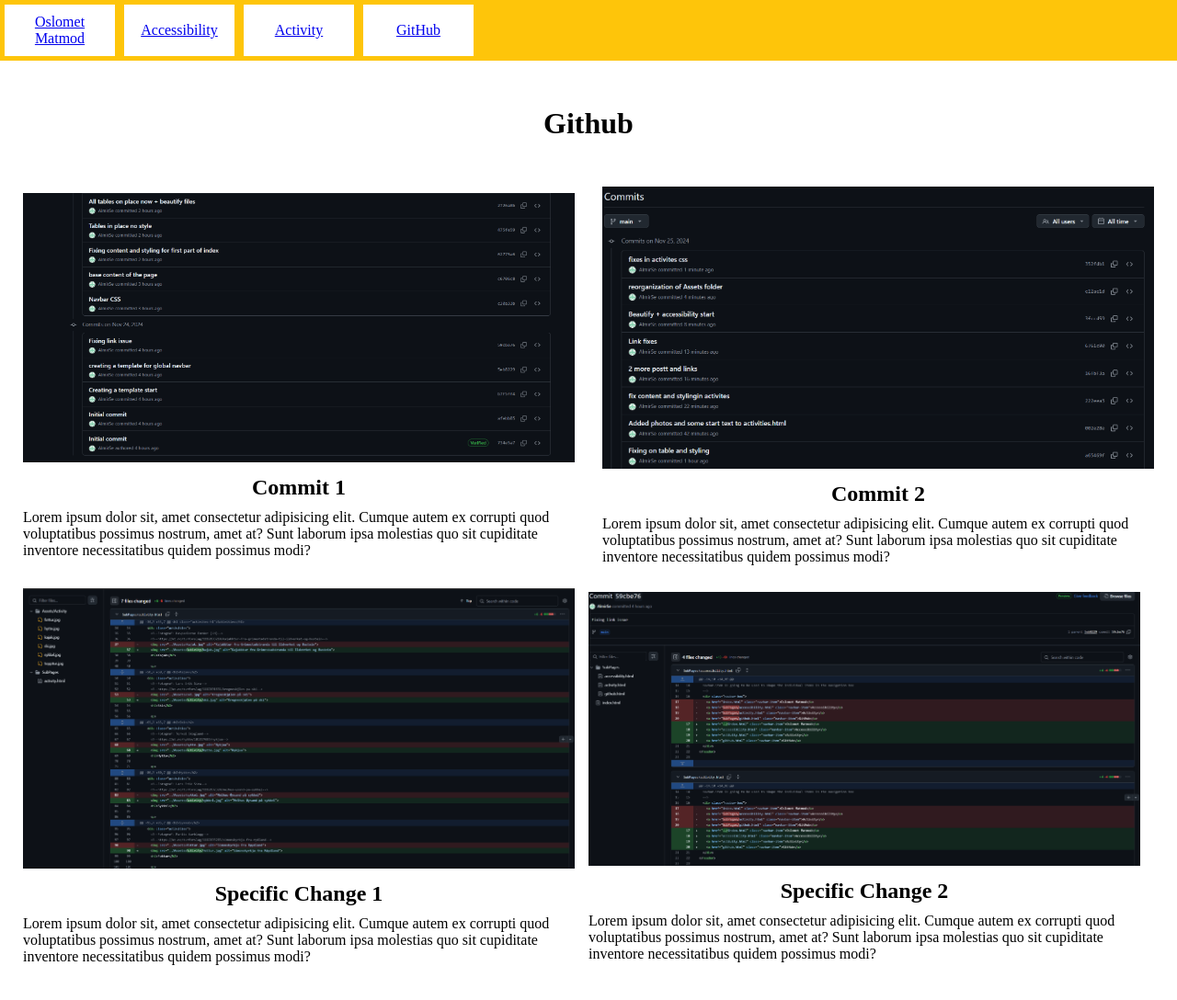
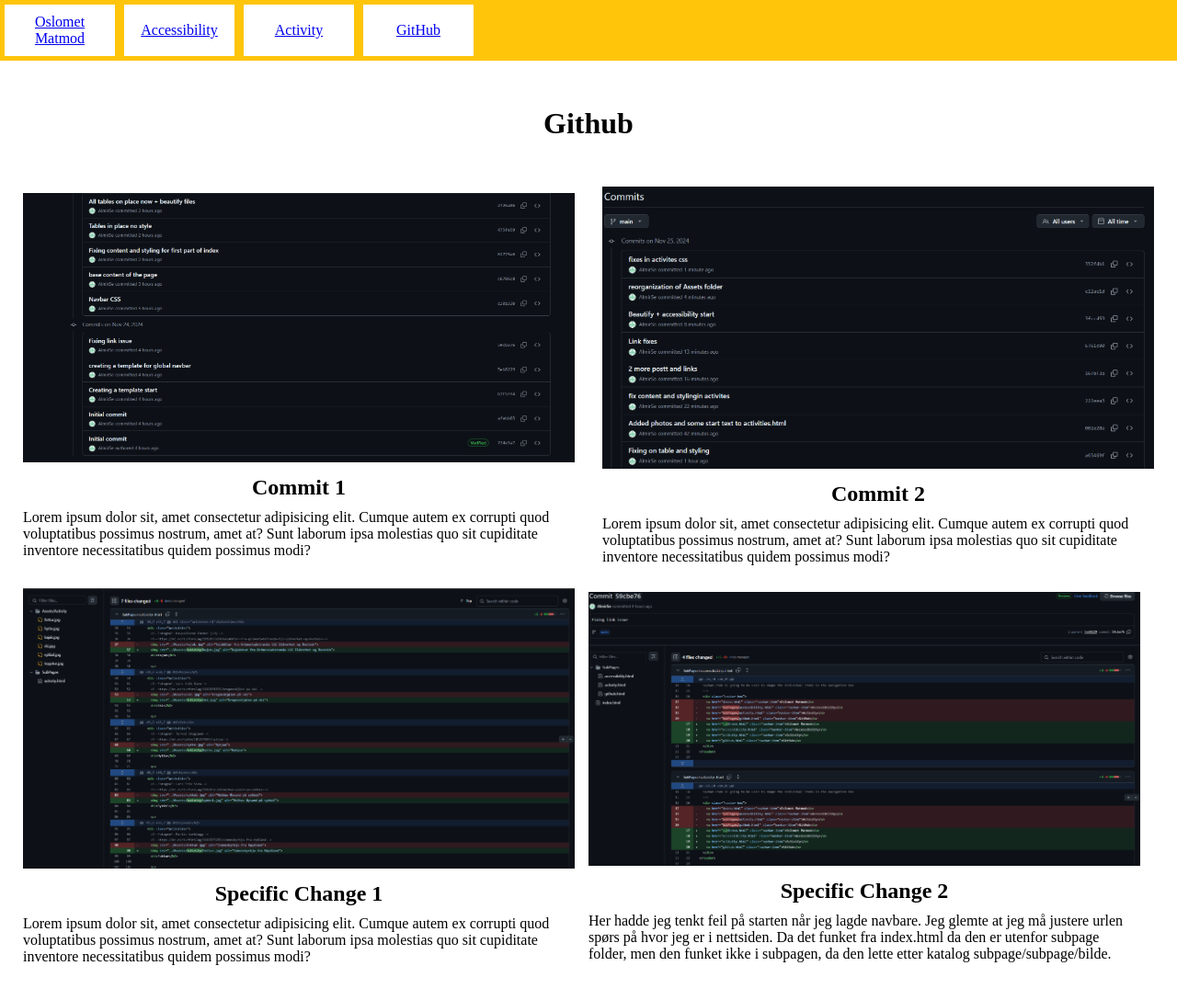
Before and after one commit to AlmirSe/ExamDATA1200, a plain HTML site: page SubPages/github.html in a window 1280 px wide. Shown: the whole page at 92% size. Drawn offline with Linux system fonts and the light colour scheme.

Commit message:
added text to acctivities

```diff
--- a/SubPages/github.html
+++ b/SubPages/github.html
@@ -68,10 +68,10 @@
       <a href="../Assets/GitHub/SpecificChange2.png"><img src="../Assets/GitHub/SpecificChange2.png" alt="Specific2"></a>
       <h2>Specific Change 2</h2>
 
-      <!--Her hadde jeg tenkt feil å starten når jeg lagde navbare. Jeg glemte at jeg må justere urlen spørs på hvor jeg er i nettside. Da det funket fra index.html da den er utenfor subpage folder, men den funket ikke i subpagene, da den lette etter katalog subpage/subpage/bilde.-->
+
       <p>
-        Lorem ipsum dolor sit, amet consectetur adipisicing elit. Cumque autem ex corrupti quod voluptatibus possimus
-        nostrum, amet at? Sunt laborum ipsa molestias quo sit cupiditate inventore necessitatibus quidem possimus modi?
+        Her hadde jeg tenkt feil på starten når jeg lagde navbare. Jeg glemte at jeg må justere urlen spørs på hvor jeg er i nettsiden. Da det funket fra index.html
+         da den er utenfor subpage folder, men den funket ikke i subpagen, da den lette etter katalog subpage/subpage/bilde.
       </p>
 
 
```
